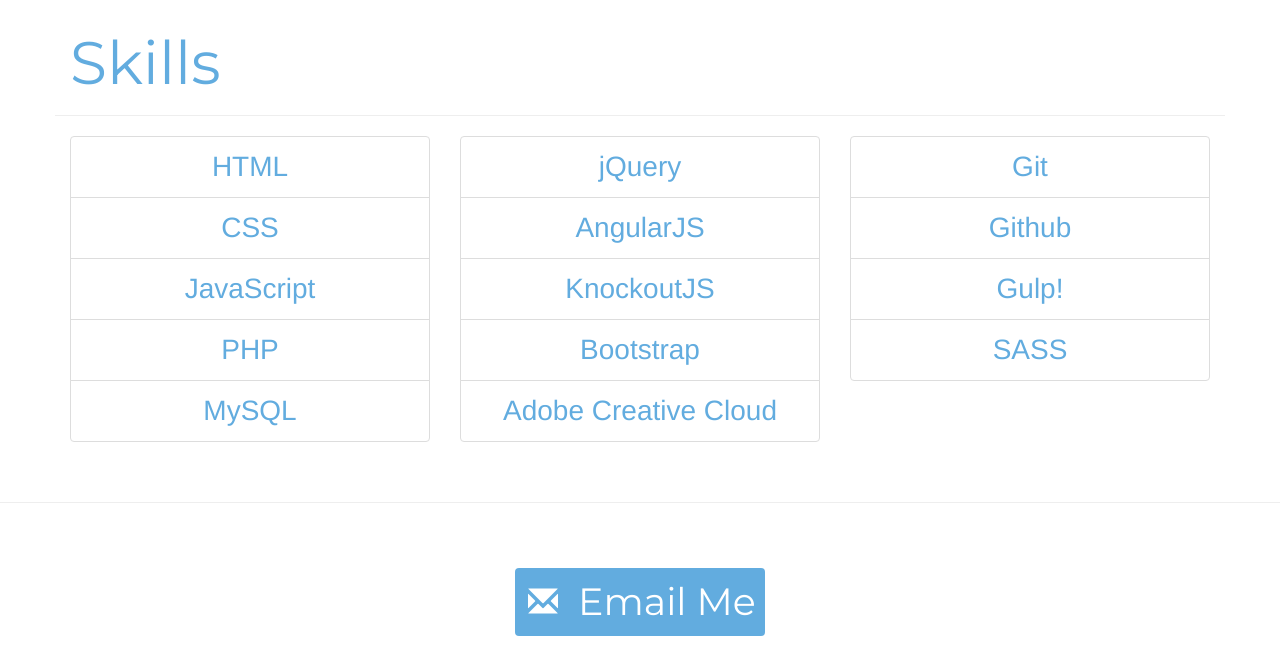
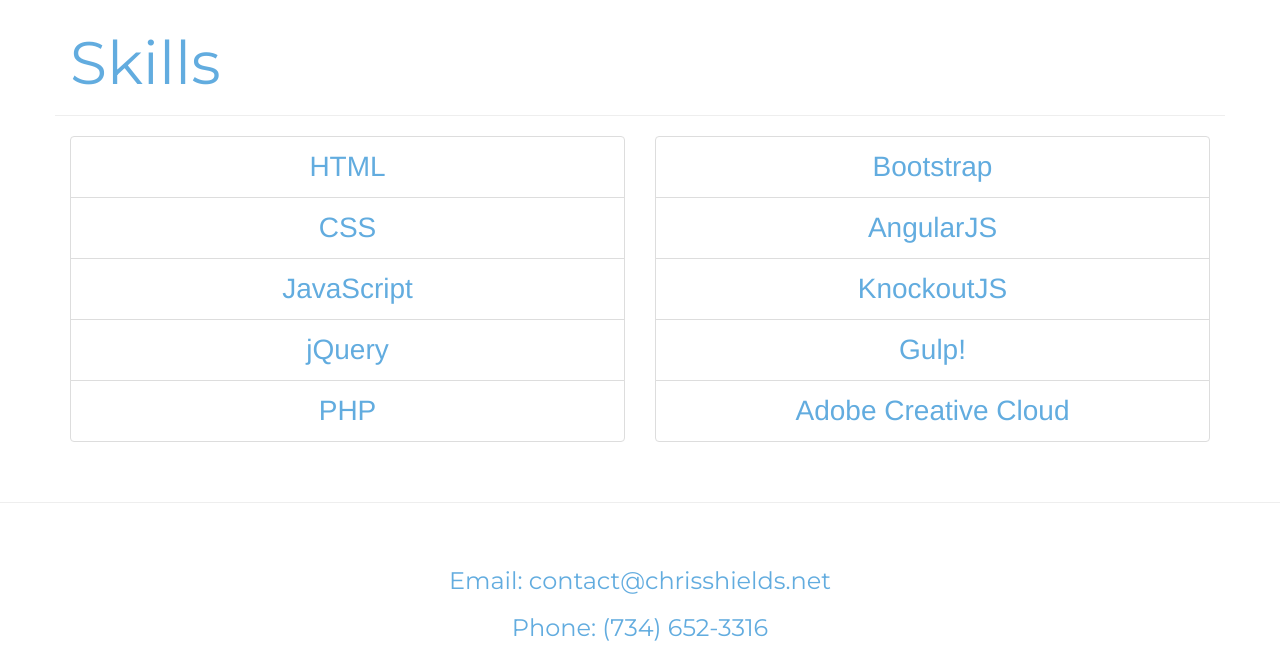
Before and after one commit to Cshields88/PortfolioRedux, a plain HTML site: page index.html at #/portfolio in a window 1280 px wide. Shown: the part 903-1553 px from the top of the page. Drawn offline with nearby package versions, Linux system fonts and the light colour scheme; some packages are replaced by stand-ins of ours; a web font is replaced by a local one.

Commit message:
Update
--Changed Resume File
-- Updated Contact Info

```diff
--- a/index.html
+++ b/index.html
@@ -67,10 +67,13 @@
     <!-- Footer -->
     <hr>
     <footer class="text-center">
-    <br><br>
-    <a class="btn btn-custom" href="mailto:chrisshieldsdesign@gmail.com?Subject=Inquiry%20From%20Chris%20Shields%20Website"> <span class="glyphicon glyphicon-envelope"></span> Email Me</a>
+
+
 
     	<br>
+    	<h3 class="text-center contactInfo">Email: contact@chrisshields.net</h3>
+    	<h3 class="text-center contactInfo">Phone: (734) 652-3316</h3>
+
     	<ul class="social">
     		<li>
     			<a href="https://www.linkedin.com/in/chrisshields88" target="_blank">
--- a/pages/home.html
+++ b/pages/home.html
@@ -19,31 +19,24 @@
 		<div class="col-lg-12 col-sm-12 text-center page-header">
 			<h1 class="aboutHeader pull-left">Skills</h1>
 		</div>
-		<div class="col-lg-4 col-sm-12 ">
+		<div class="col-lg-6 col-sm-12 ">
 			<ul class="list-group text-center">
 				<li class="list-group-item">HTML</li>
 				<li class="list-group-item">CSS</li>
 				<li class="list-group-item">JavaScript</li>
+				<li class="list-group-item">jQuery</li>
 				<li class="list-group-item">PHP</li>
-				<li class="list-group-item">MySQL</li>
+
 
 			</ul>
 		</div>
-		<div class="col-lg-4 col-sm-12 ">
+		<div class="col-lg-6 col-sm-12 ">
 			<ul class="list-group text-center">
-				<li class="list-group-item">jQuery</li>
+				<li class="list-group-item">Bootstrap</li>
 				<li class="list-group-item">AngularJS</li>
 				<li class="list-group-item">KnockoutJS</li>
-				<li class="list-group-item">Bootstrap</li>
+				<li class="list-group-item">Gulp!</li>
 				<li class="list-group-item">Adobe Creative Cloud</li>
-			</ul>
-		</div>
-		<div class="col-lg-4 col-sm-12 ">
-			<ul class="list-group text-center">
-				<li class="list-group-item">Git</li>
-				<li class="list-group-item">Github</li>
-				<li class="list-group-item">Gulp!</li>
-				<li class="list-group-item">SASS</li>
 			</ul>
 		</div>
 	</div> <!-- Row End -->
--- a/styles.css
+++ b/styles.css
@@ -137,6 +137,11 @@
 		padding: 5px 32px 12px 32px;
 		font-family: var(--montserrat);
 
+	}
+
+	.contactInfo{
+		color: var(--blue);
+		font-family: var(--montserrat)
 	}
 
 	footer a {
```
Also changed, not shown: pages/portfolio.html (+6 -6 lines), snippets.html (+18 -0 lines), 2 other files. Lines whose indentation alone changed are shown as unchanged.
